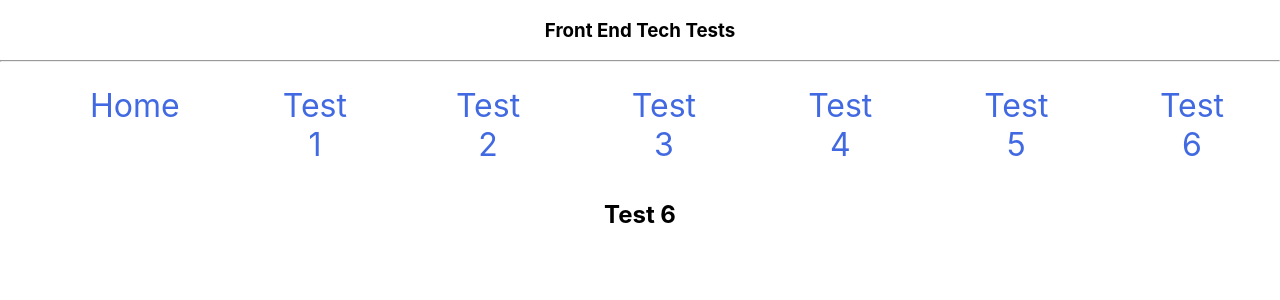
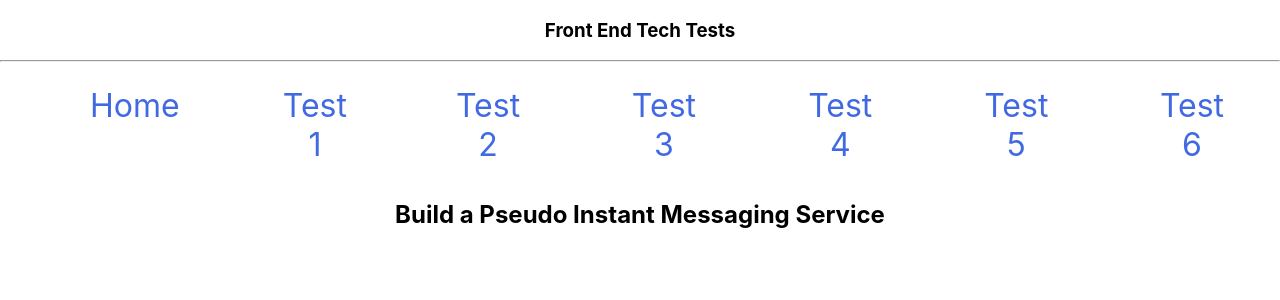
Before and after one commit to Edd-NC/front-end-tech-tests, a React (Create React App) app: page /test/6 in a window 1280 px wide. Shown: the top 300 px of the page. Built offline with nearby package versions, Linux system fonts and the light colour scheme.

Commit message:
Adding header to test 6

```diff
--- a/src/components/test6/Test6.jsx
+++ b/src/components/test6/Test6.jsx
@@ -1,7 +1,7 @@
 const Test6 = () => {
     return (
         <section>
-            <h2>Test 6</h2>
+            <h2>Build a Pseudo Instant Messaging Service</h2>
         </section>
     )
 }
```
